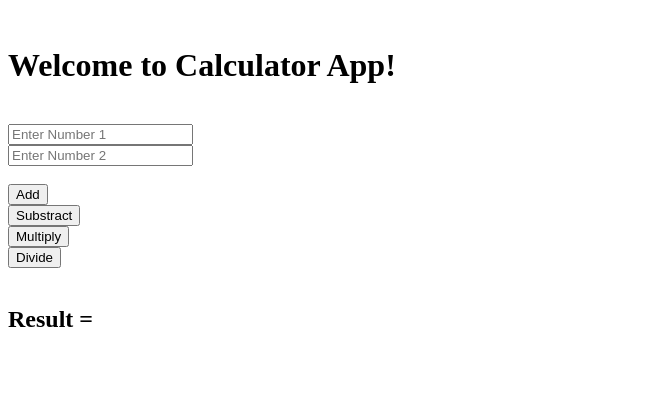
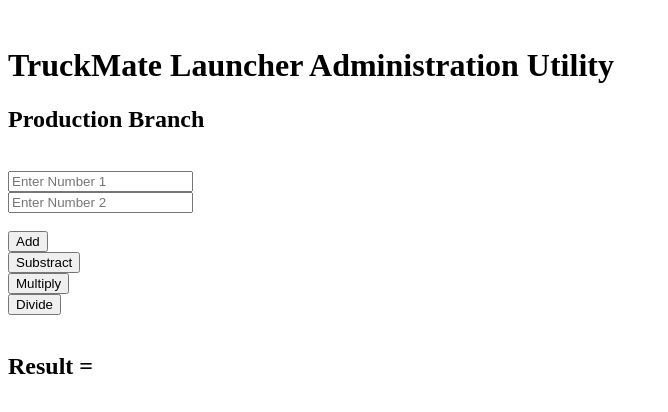
Before and after one commit to jbend/tmladmin, an Angular app: page / in a window 1280 px wide. Shown: the top 412 px of the page, without its empty margins (0-668 px from the left). Built offline with nearby package versions, Linux system fonts and the light colour scheme.

Commit message:
Initializing production branch

```diff
--- a/src/app/app.component.html
+++ b/src/app/app.component.html
@@ -1,9 +1,8 @@
 <div class="container">
   <br />
   <div class="row">
-      <h1>
-          Welcome to {{ title }}!
-      </h1>
+      <h1>TruckMate Launcher Administration Utility</h1>
+      <h2>Production Branch</h2>
   </div>
   <br />
   <div class="row">
```
